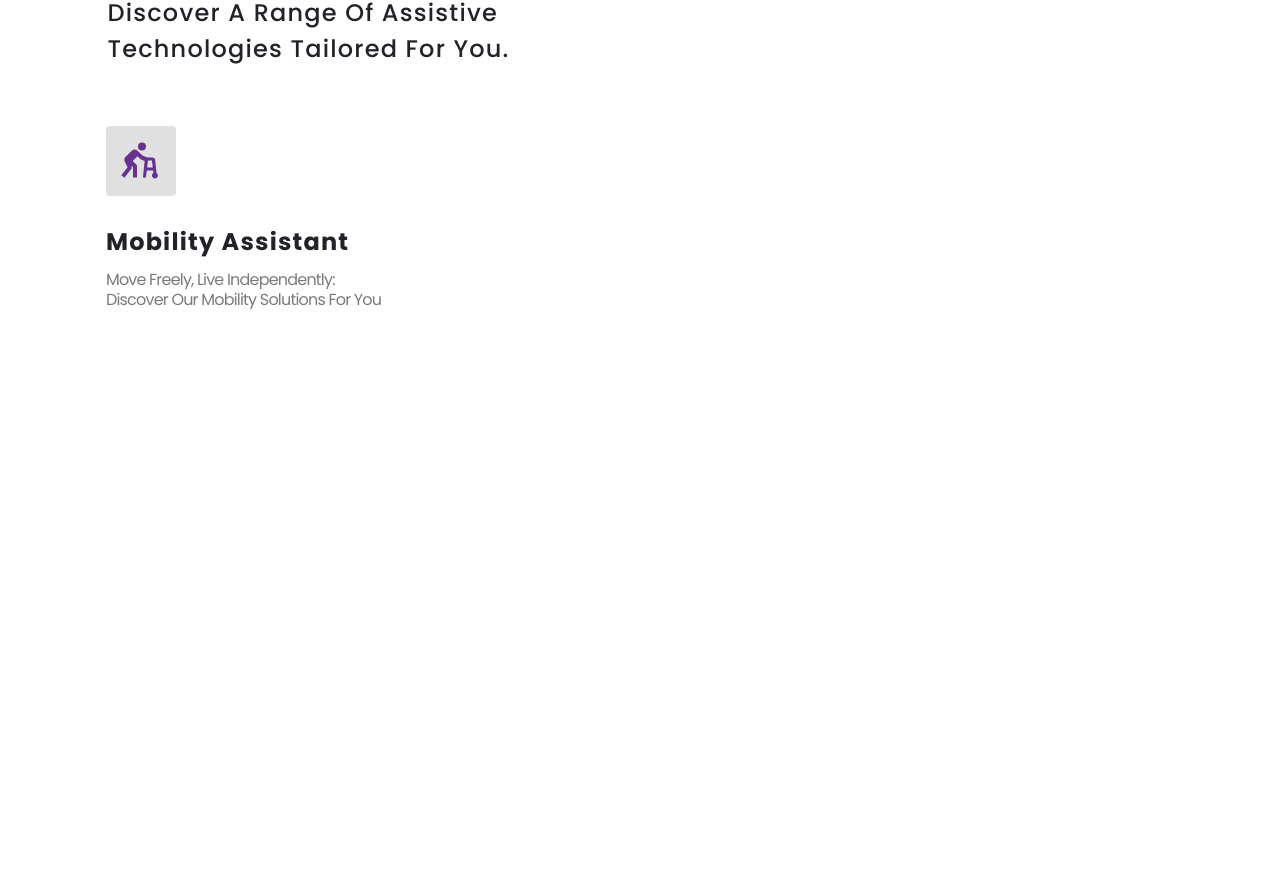
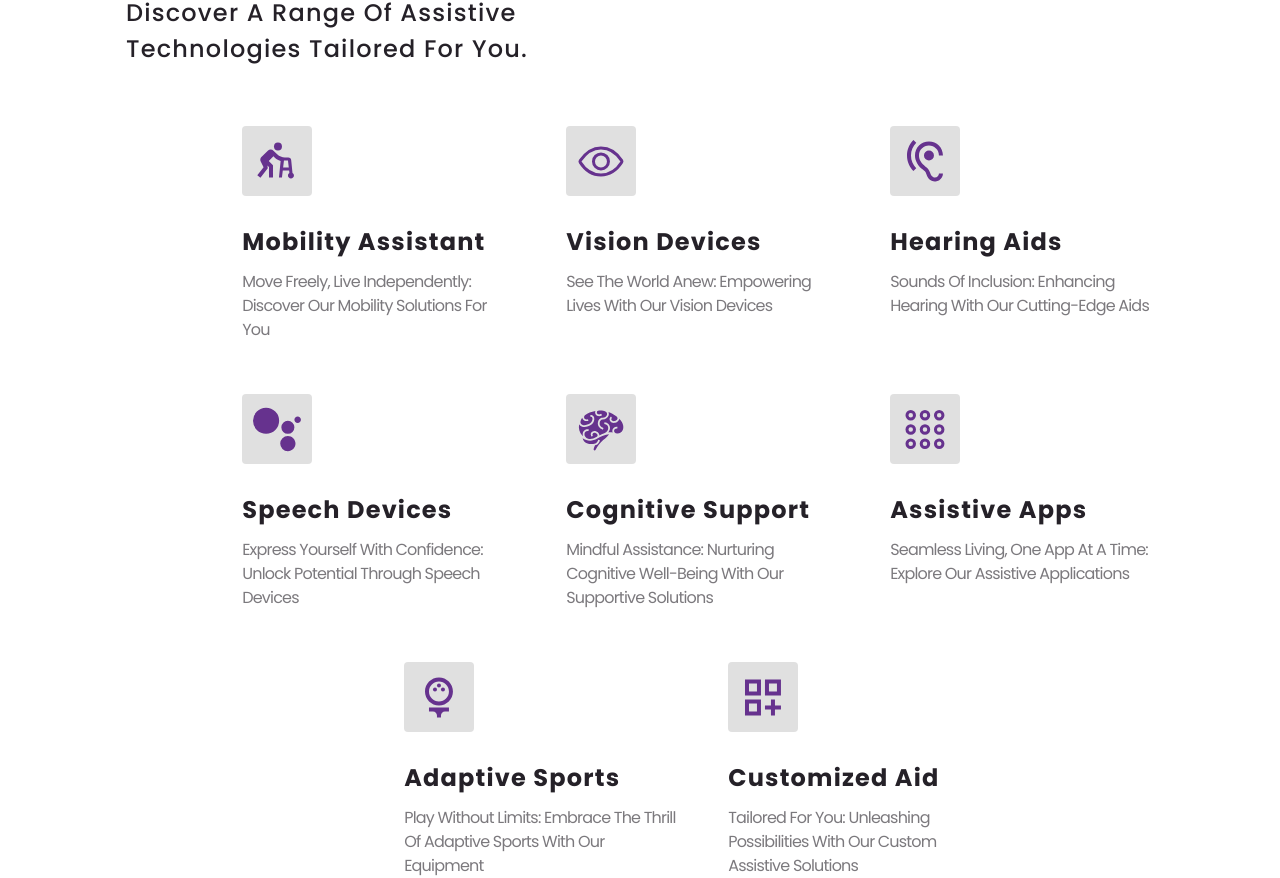
Before and after one commit to Auxtnn/AssistivTeq, a Next.js app: page / in a window 1280 px wide. Shown: the part 974-1852 px from the top of the page. Before the commit the page ends 1285 px from the top, so only its background shows below. Built offline with nearby package versions, Linux system fonts and the light colour scheme.

Commit message:
finished product section

```diff
--- a/components/mainWebsite/Products.jsx
+++ b/components/mainWebsite/Products.jsx
@@ -1,13 +1,16 @@
 import Image from "next/image";
 import React from "react";
 import { icon3 } from "@/public/images";
-import { MdAssistWalker } from "react-icons/md";
+import { MdAssistWalker, MdHearing, MdOutlineSportsGolf, MdOutlineDashboardCustomize } from "react-icons/md";
+import { IoEyeOutline, IoAppsOutline } from "react-icons/io5";
+import { SiGoogleassistant } from "react-icons/si";
+import { GiBrain } from "react-icons/gi";
 
 const Products = () => {
   // Product card component
-  const productCard = ({ icon, heading, text }) => {
+  const productCard = ({ icon, heading, text, mt }) => {
     return (
-      <div className="flex flex-col gap-4 lg:gap-[1.88rem]">
+      <div className={`flex flex-col gap-4 lg:gap-[1.88rem] md:mt-${mt}`}>
         <div className="p-[0.69rem] w-[3.125rem] h-[3.125rem] lg:w-[4.375rem] lg:h-[4.375rem] bg-[#E0E0E0] rounded-[0.25rem] flex items-center justify-center shrink-0">
           {icon}
         </div>
@@ -15,7 +18,7 @@ const Products = () => {
           <h1 className="text-lg lg:text-2xl font-bold tracking-wider text-heading">
             {heading}
           </h1>
-          <p className="text-heading capitalize text-sm lg:text-[1rem] tracking-[0.035rem] lg:-tracking-wider w-[21.62rem] lg:w-[17.83rem] opacity-60">
+          <p className="text-heading capitalize text-sm lg:text-[1rem] tracking-[0.035rem] lg:-tracking-wider w-[17rem] lg:w-[17rem] opacity-60 leading-[1.5rem]">
             {text}
           </p>
         </div>
@@ -28,7 +31,7 @@ const Products = () => {
       <div className="md:ml-[2.06rem] ">
         <Image
           src={icon3}
-          className="relative w-[1.5rem] h-[1.5rem] md:w-[4.56rem] md:h-[4.92rem]"
+          className="relative w-[1.5rem] h-[1.5rem] md:w-[12.56rem] md:h-[5.56rem]"
         />
       </div>
       <div className="flex flex-col">
@@ -36,17 +39,53 @@ const Products = () => {
           <h1 className="text-[1.25rem] md:text-[2rem] font-bold tracking-wider md:tracking-[0.08rem] text-heading">
             Our Products
           </h1>
-          <p className="font-medium text-[1rem] lg:text-[1.5rem] w-[21.726rem] lg:w-[34.92rem] tracking-wider text-heading capitalize">
+          <p className="font-medium text-[1rem] lg:text-[1.5rem] w-[17.726rem] lg:w-[34.92rem] tracking-wider text-heading capitalize">
             Discover a Range of Assistive Technologies Tailored for you.
           </p>
         </div>
 
         {/* Product cards */}
-        <div className="mt-[2.75rem] md:mt-[3.7rem]">
+        <div className="mt-[2.75rem] md:mt-[3.7rem] flex flex-col md:flex-row md:flex-wrap px-8 md:px-0 gap-[1.75rem] lg:gap-[3.25rem] justify-center">
           {productCard({
+            // mt: '3rem',
             icon: <MdAssistWalker className="text-primary w-[3.06rem] h-[3.06rem]"/>,
             heading: "Mobility Assistant",
             text: "Move Freely, live independently: Discover Our Mobility Solutions for you",
+          })}
+          {productCard({
+            icon: <IoEyeOutline  className="text-primary w-[3.06rem] h-[3.06rem]"/>,
+            heading: "Vision Devices",
+            text: "See the World Anew: Empowering Lives with Our Vision Devices",
+          })}
+          {productCard({
+            icon: <MdHearing className="text-primary w-[3.06rem] h-[3.06rem]"/>,
+            heading: "Hearing Aids",
+            text: "Sounds of Inclusion: Enhancing Hearing with Our Cutting-Edge Aids",
+          })}
+          {productCard({
+            icon: <SiGoogleassistant className="text-primary w-[3.06rem] h-[3.06rem]"/>,
+            heading: "Speech Devices",
+            text: "Express Yourself with Confidence: Unlock Potential Through Speech Devices",
+          })}
+          {productCard({
+            icon: <GiBrain className="text-primary w-[3.06rem] h-[3.06rem] "/>,
+            heading: "Cognitive Support",
+            text: "Mindful Assistance: Nurturing Cognitive Well-being with Our Supportive Solutions",
+          })}
+          {productCard({
+            icon: <IoAppsOutline className="text-primary w-[3.06rem] h-[3.06rem]"/>,
+            heading: "Assistive Apps",
+            text: "Seamless Living, One App at a Time: Explore Our Assistive Applications",
+          })}
+          {productCard({
+            icon: <MdOutlineSportsGolf className="text-primary w-[3.06rem] h-[3.06rem]"/>,
+            heading: "Adaptive Sports",
+            text: "Play Without Limits: Embrace the Thrill of Adaptive Sports with Our Equipment",
+          })}
+          {productCard({
+            icon: <MdOutlineDashboardCustomize className="text-primary w-[3.06rem] h-[3.06rem]"/>,
+            heading: "Customized Aid",
+            text: "Tailored for You: Unleashing Possibilities with Our Custom Assistive Solutions",
           })}
         </div>
       </div>
```
